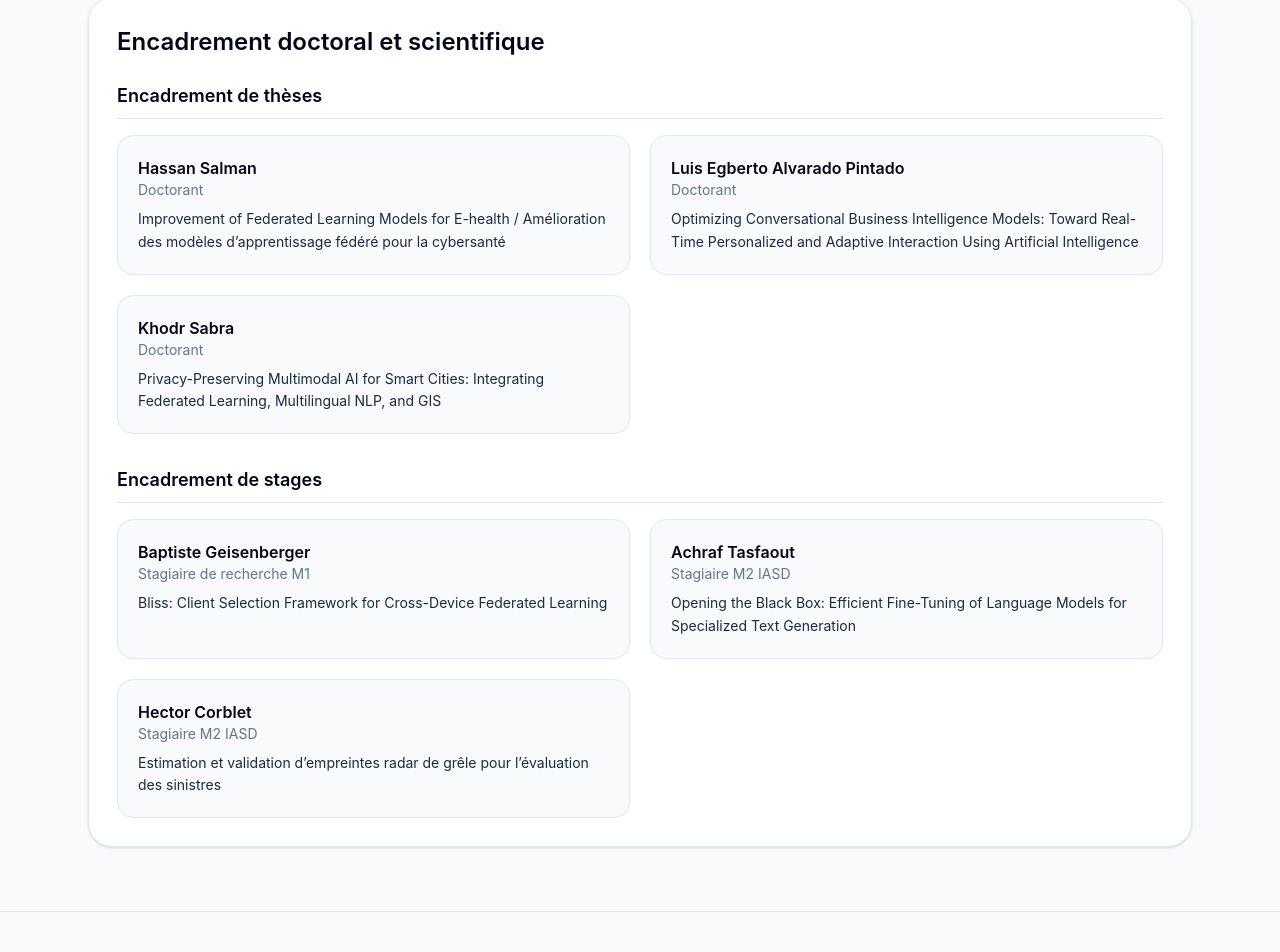
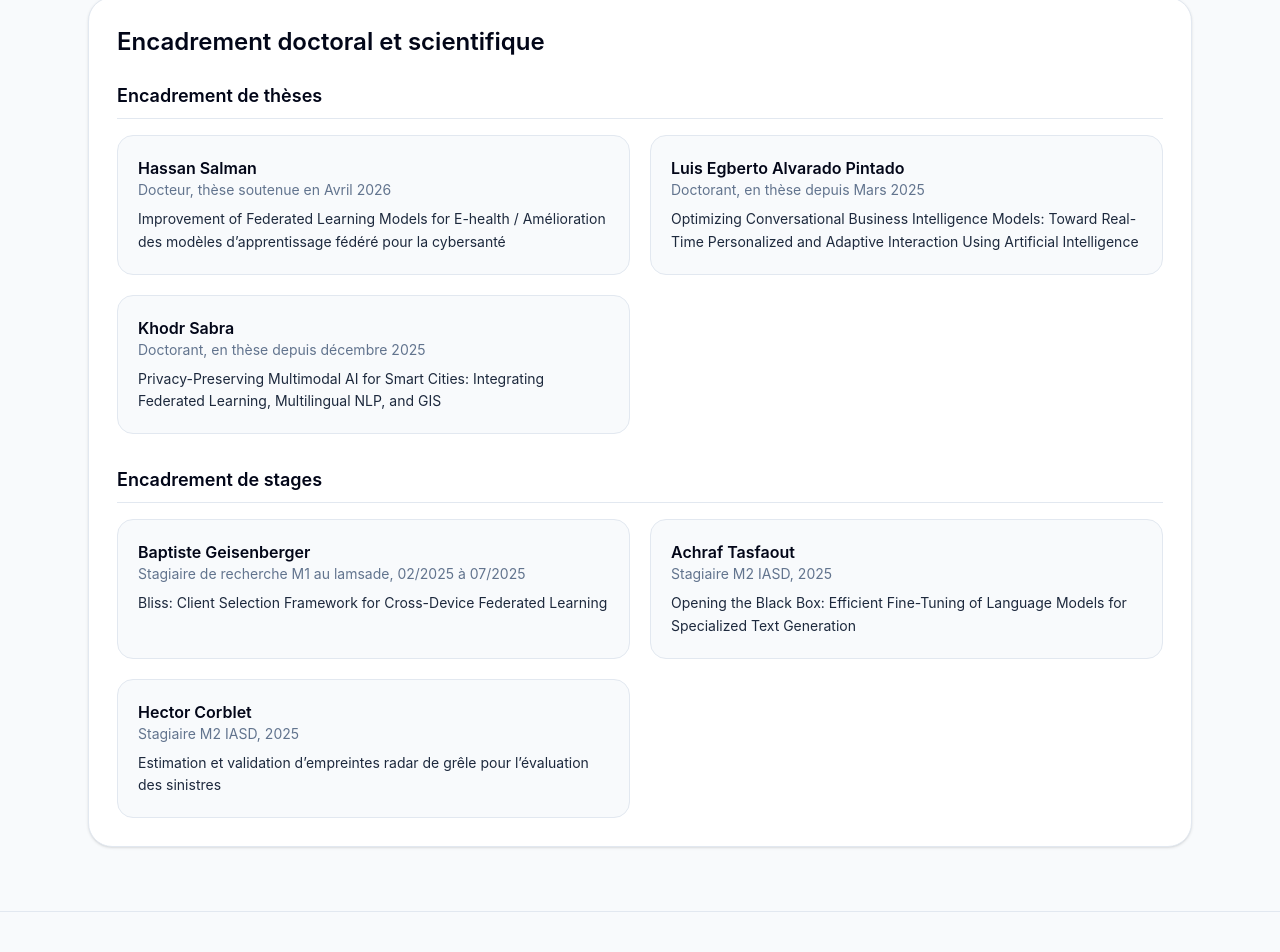
Before and after one commit to SoniaSaadaoui/sonia-guehis-page, a React (Vite) app: page / in a window 1280 px wide. Shown: the part 2766-3718 px from the top of the page. Built offline with nearby package versions, Linux system fonts and the light colour scheme.

Commit message:
Update App.jsx

```diff
--- a/src/App.jsx
+++ b/src/App.jsx
@@ -206,17 +206,17 @@ const publicationSections = [
 const thesisSupervisees = [
   {
     name: "Hassan Salman",
-    role: "Doctorant",
+    role: "Docteur, thèse soutenue en Avril 2026",
     topic: "Improvement of Federated Learning Models for E-health / Amélioration des modèles d’apprentissage fédéré pour la cybersanté"
   },
   {
     name: "Luis Egberto Alvarado Pintado",
-    role: "Doctorant",
+    role: "Doctorant, en thèse depuis Mars 2025",
     topic: "Optimizing Conversational Business Intelligence Models: Toward Real-Time Personalized and Adaptive Interaction Using Artificial Intelligence"
   },
   {
     name: "Khodr Sabra",
-    role: "Doctorant",
+    role: "Doctorant, en thèse depuis décembre 2025",
     topic: "Privacy-Preserving Multimodal AI for Smart Cities: Integrating Federated Learning, Multilingual NLP, and GIS"
   }
 ];
@@ -224,17 +224,17 @@ const thesisSupervisees = [
 const internshipSupervisees = [
   {
     name: "Baptiste Geisenberger",
-    role: "Stagiaire de recherche M1",
+    role: "Stagiaire de recherche M1 au lamsade, 02/2025 à 07/2025",
     topic: "Bliss: Client Selection Framework for Cross-Device Federated Learning"
   },
   {
     name: "Achraf Tasfaout",
-    role: "Stagiaire M2 IASD",
+    role: "Stagiaire M2 IASD, 2025",
     topic: "Opening the Black Box: Efficient Fine-Tuning of Language Models for Specialized Text Generation"
   },
   {
     name: "Hector Corblet",
-    role: "Stagiaire M2 IASD",
+    role: "Stagiaire M2 IASD, 2025",
     topic: "Estimation et validation d’empreintes radar de grêle pour l’évaluation des sinistres"
   }
 ];
```
